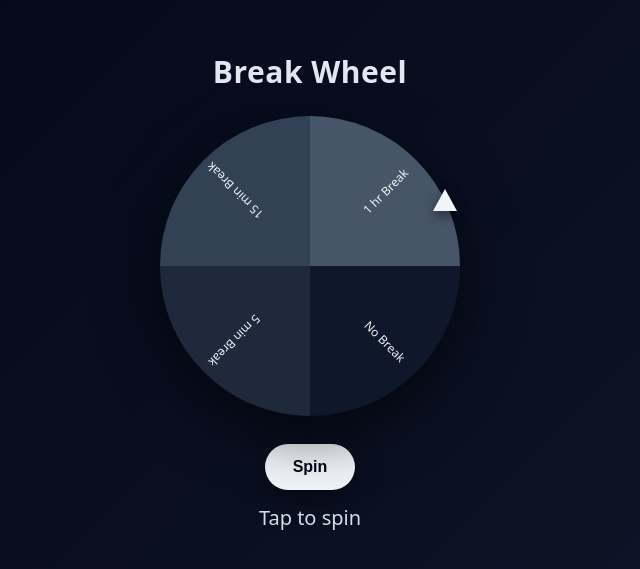
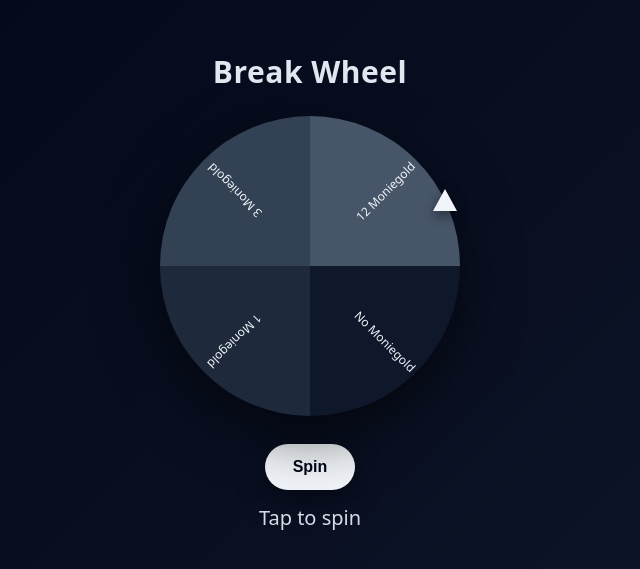
Before and after one commit to HearnsMori/system-gamify, a Next.js app: page /rewards in a window 1280 px wide. Shown: the part 109-678 px from the top of the page, without its empty margins (330-970 px from the left). Built offline with nearby package versions, Linux system fonts and the light colour scheme.

Commit message:
rewards moniegold

```diff
--- a/src/app/rewards/page.tsx
+++ b/src/app/rewards/page.tsx
@@ -10,10 +10,10 @@ interface Segment {
 }
 
 const segments: Segment[] = [
-  { label: 'No Break', weight: 30, color: '#0f172a' },
-  { label: '5 min Break', weight: 40, color: '#1e293b' },
-  { label: '15 min Break', weight: 20, color: '#334155' },
-  { label: '1 hr Break', weight: 10, color: '#475569' },
+  { label: 'No Moniegold', weight: 30, color: '#0f172a' },
+  { label: '1 Moniegold', weight: 40, color: '#1e293b' },
+  { label: '3 Moniegold', weight: 20, color: '#334155' },
+  { label: '12 Moniegold', weight: 10, color: '#475569' },
 ];
 
 function getRandomSegment(): Segment {
--- a/src/app/v2/page.tsx
+++ b/src/app/v2/page.tsx
@@ -8,7 +8,7 @@ const data = [
     {
         category: '0-4hr',
         items: [
-            { condition: 'JWU', action: 'Stand-up, Get Natural Light, Quick Water Only Wash for Face , Drink Water, Light Warmup + Belly Breathing, Tooth Brush, Do Cognitive Priming 15m default state, Probiotics, Eat, 15m Walk, Do Neck Curl 3 sets, Do Neck Tuck 3 sets, Shower, Cleanse Face, Apply Vitamin C Serum, Apply Moisturizer, Apply Sun Screen' },
+            { condition: 'JWU', action: 'Update her, Stand-up, Get Natural Light, Quick Water Only Wash for Face , Drink Water, Light Warmup + Belly Breathing, Tooth Brush, Do Cognitive Priming 15m default state, Probiotics, Eat, 15m Walk, Do Neck Curl 3 sets, Do Neck Tuck 3 sets, Shower, Cleanse Face, Apply Vitamin C Serum, Apply Moisturizer, Apply Sun Screen' },
             { condition: 'Feeling tired', action: 'Do soft shadow boxing' },
             { condition: 'Recommended sleep not yet complete', action: 'Relax entire face muscle including inside mouth, lowen shoulder, arms, and legs, diaphragmatic breath, and clear thinking' },
             { condition: 'Nothing important to do', action: 'S&T' },
```
